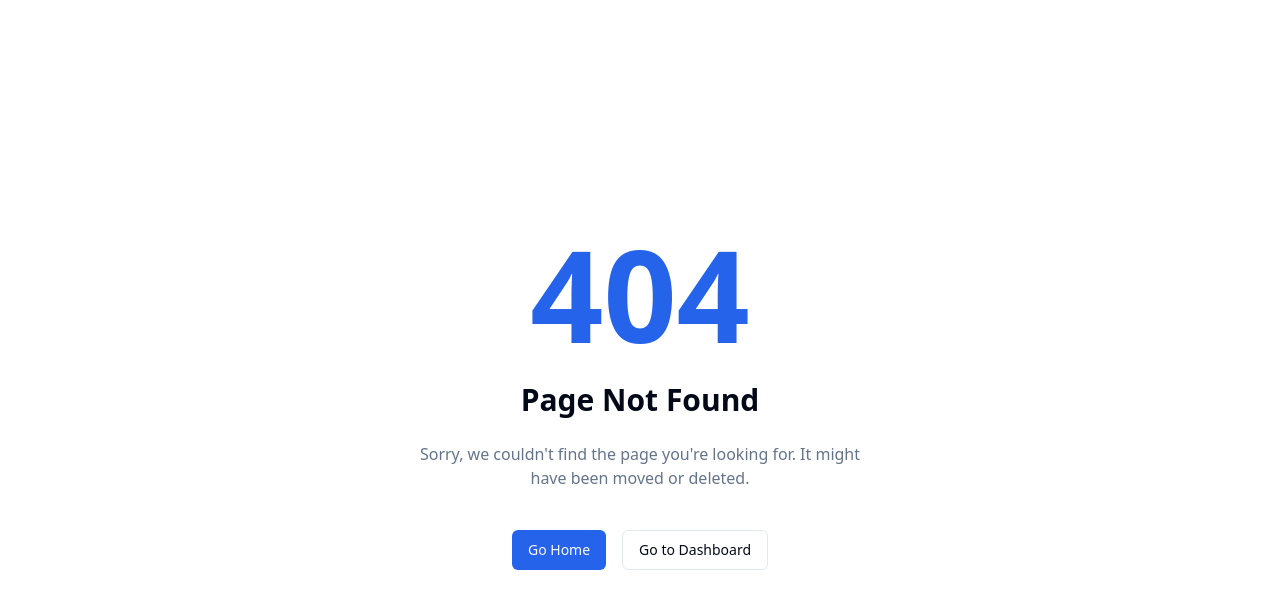
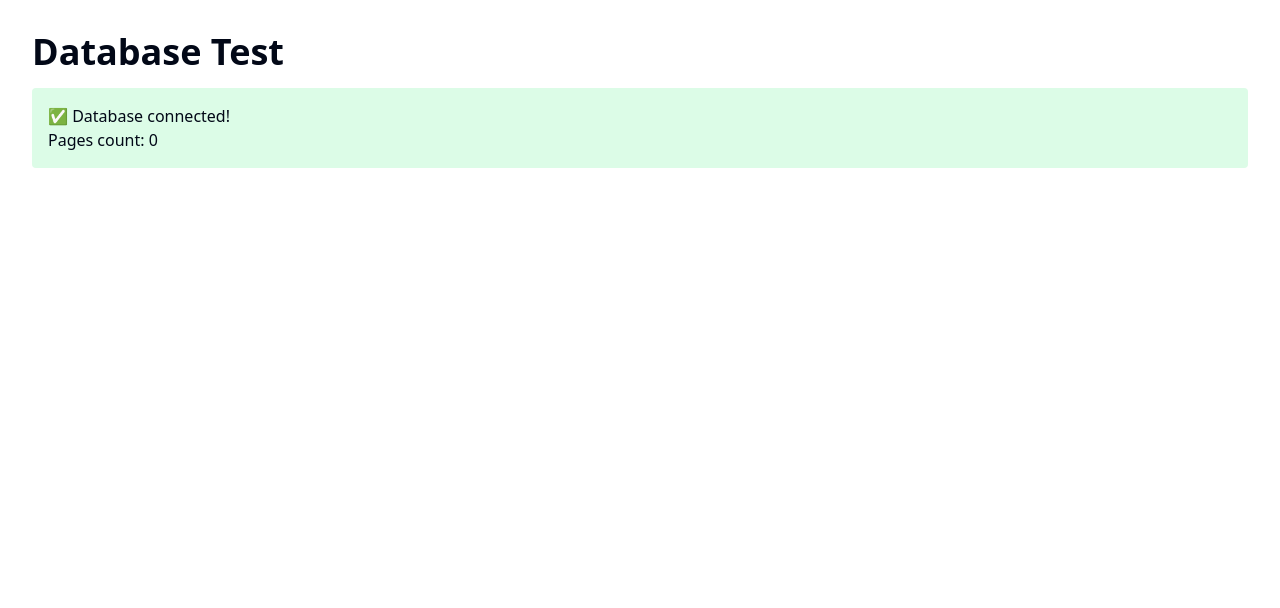
Before and after one commit to Silent-bat/builder, a Next.js app: page /test-db in a window 1280 px wide. Before the commit this address had no page. Shown: the top 608 px of the page. Built offline with nearby package versions, Linux system fonts and the light colour scheme; no server answers; the database is empty.

Commit message:
Add test pages for database and auth debugging

```diff
--- /dev/null
+++ b/app/test-auth/page.tsx
@@ -0,0 +1,33 @@
+import { auth } from "@/lib/auth";
+import { headers } from "next/headers";
+
+export default async function TestAuth() {
+  let authResult = null;
+  let error = null;
+
+  try {
+    const session = await auth.api.getSession({
+      headers: await headers(),
+    });
+    authResult = { success: true, hasSession: !!session };
+  } catch (e) {
+    error = e instanceof Error ? e.message : String(e);
+  }
+
+  return (
+    <div className="p-8">
+      <h1 className="text-4xl font-bold">Auth Test</h1>
+      {authResult ? (
+        <div className="mt-4 p-4 bg-green-100 rounded">
+          <p>✅ Auth initialized!</p>
+          <p>Has session: {authResult.hasSession ? 'Yes' : 'No'}</p>
+        </div>
+      ) : (
+        <div className="mt-4 p-4 bg-red-100 rounded">
+          <p>❌ Auth error:</p>
+          <p className="text-sm">{error}</p>
+        </div>
+      )}
+    </div>
+  );
+}
--- /dev/null
+++ b/app/test-db/page.tsx
@@ -0,0 +1,30 @@
+import { prisma } from "@/lib/db";
+
+export default async function TestDB() {
+  let dbResult = null;
+  let error = null;
+
+  try {
+    const count = await prisma.page.count();
+    dbResult = { success: true, count };
+  } catch (e) {
+    error = e instanceof Error ? e.message : String(e);
+  }
+
+  return (
+    <div className="p-8">
+      <h1 className="text-4xl font-bold">Database Test</h1>
+      {dbResult ? (
+        <div className="mt-4 p-4 bg-green-100 rounded">
+          <p>✅ Database connected!</p>
+          <p>Pages count: {dbResult.count}</p>
+        </div>
+      ) : (
+        <div className="mt-4 p-4 bg-red-100 rounded">
+          <p>❌ Database error:</p>
+          <p className="text-sm">{error}</p>
+        </div>
+      )}
+    </div>
+  );
+}
```
